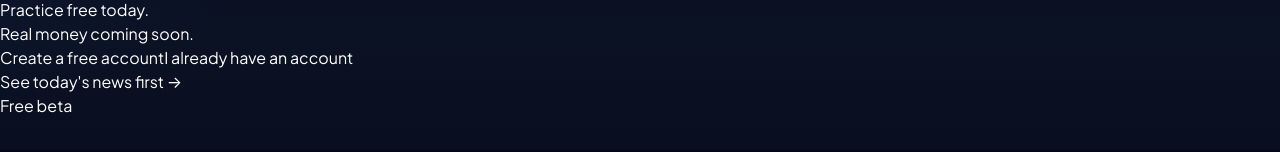
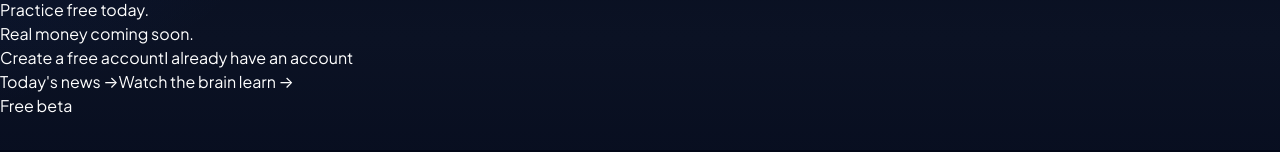
Before and after one commit to msawaged/MarketPlaygroundV3, a React (Vite) app in the folder frontend/: page /welcome in a window 1280 px wide. Shown: the part 362-514 px from the top of the page. Built offline with nearby package versions, Linux system fonts and the light colour scheme; no server answers.

Commit message:
Welcome: links to today's news and the live brain for visitors
Co-Authored-By: Claude Opus 5.5 <noreply@anthropic.com>
Claude-Session: https://claude.ai/code/session_01MoRCTGntxuDSWzoEkfEfAh

```diff
--- a/frontend/src/components/WelcomePage.jsx
+++ b/frontend/src/components/WelcomePage.jsx
@@ -34,7 +34,10 @@ export default function WelcomePage() {
           <button onClick={() => go('')} className="h-14 rounded-2xl bg-blue-600 hover:bg-blue-500 font-extrabold">Create a free account</button>
           <button onClick={() => go('login')} className="h-14 rounded-2xl bg-slate-900/80 border border-slate-700 hover:border-slate-500 font-bold">I already have an account</button>
         </div>
-        <button onClick={() => navigate('/trending')} className="mt-4 w-full text-center text-sm font-semibold text-blue-300 hover:text-blue-200">See today's news first →</button>
+        <div className="mt-4 flex justify-center gap-5 text-sm font-semibold">
+          <button onClick={() => navigate('/trending')} className="text-blue-300 hover:text-blue-200">Today's news →</button>
+          <button onClick={() => navigate('/brain')} className="text-blue-300 hover:text-blue-200">Watch the brain learn →</button>
+        </div>
         <p className="mt-3 text-center text-xs text-slate-400">Free beta</p>
       </div>
     </div>
```
